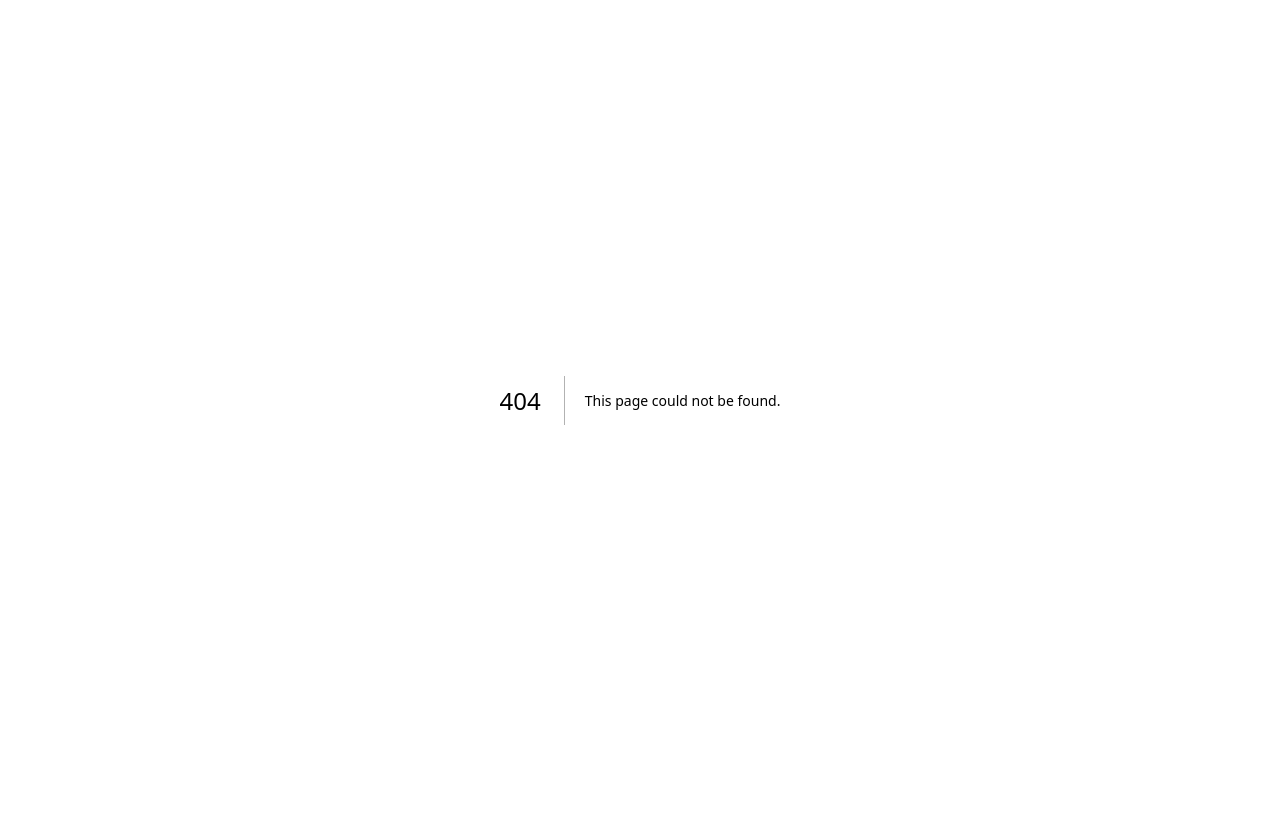
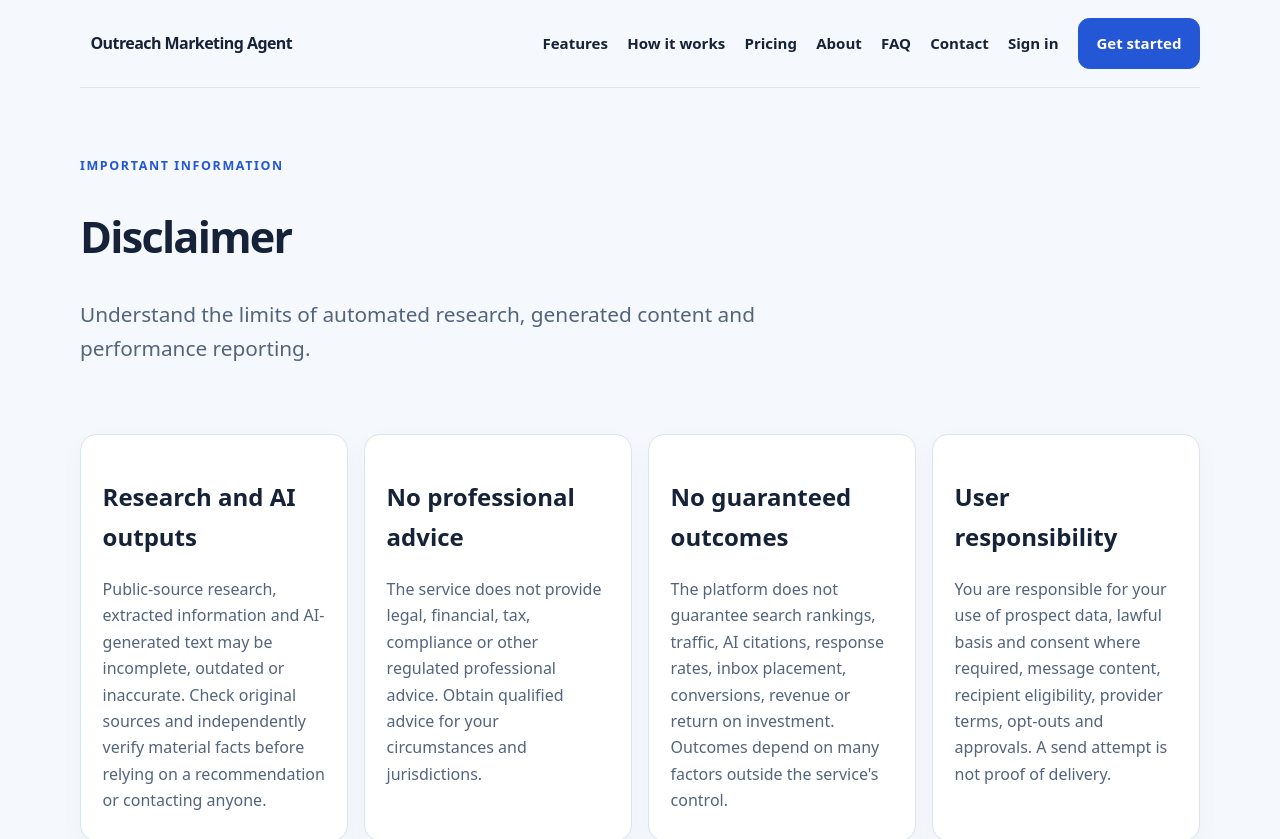
Before and after one commit to haseeb1984/Outreach-Marketing-Agent, a Next.js app in the folder frontend/: page /disclaimer in a window 1280 px wide. Before the commit this address had no page. Shown: the top 839 px of the page. Before the commit the page ends 800 px from the top, so only its background shows below. Built offline with nearby package versions, Linux system fonts and the light colour scheme.

Commit message:
Add public marketing and trust pages

```diff
--- /dev/null
+++ b/frontend/app/disclaimer/page.tsx
@@ -0,0 +1,11 @@
+import type { Metadata } from "next";
+import { SiteHeader, SiteFooter } from "../components/site-chrome";
+export const metadata: Metadata = { title: "Disclaimer", description: "Important limitations of research, AI-generated recommendations and analytics." };
+const sections:[string,string][]=[
+["Research and AI outputs","Public-source research, extracted information and AI-generated text may be incomplete, outdated or inaccurate. Check original sources and independently verify material facts before relying on a recommendation or contacting anyone."],
+["No professional advice","The service does not provide legal, financial, tax, compliance or other regulated professional advice. Obtain qualified advice for your circumstances and jurisdictions."],
+["No guaranteed outcomes","The platform does not guarantee search rankings, traffic, AI citations, response rates, inbox placement, conversions, revenue or return on investment. Outcomes depend on many factors outside the service's control."],
+["User responsibility","You are responsible for your use of prospect data, lawful basis and consent where required, message content, recipient eligibility, provider terms, opt-outs and approvals. A send attempt is not proof of delivery."],
+["Availability and third parties","Features may depend on external providers, account eligibility, configuration and service availability. Provider terms and decisions may change independently."]
+];
+export default function DisclaimerPage(){return <><SiteHeader/><main className="wrap"><section className="page-head"><p className="eyebrow">Important information</p><h1>Disclaimer</h1><p className="lead">Understand the limits of automated research, generated content and performance reporting.</p></section><div className="cards">{sections.map(([h,b])=><article className="card" key={h}><h2>{h}</h2><p>{b}</p></article>)}</div></main><SiteFooter/></>;}
```
